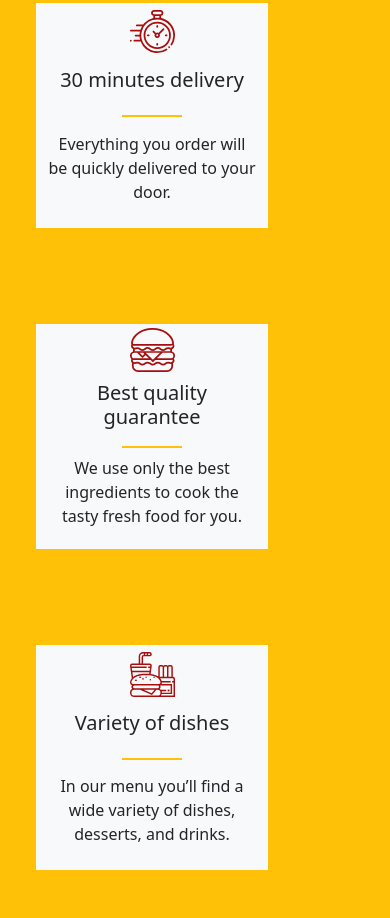
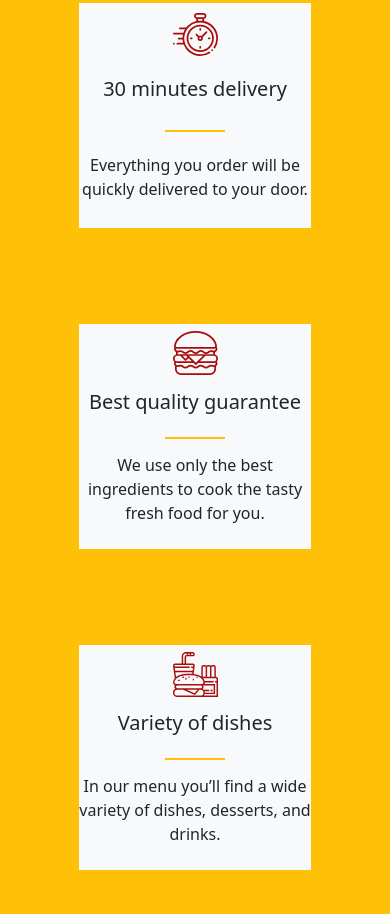
Before and after one commit to tamo23tamuna/lesson-12, a plain HTML site: page index.html in a window 390 px wide. Shown: the part 1411-2329 px from the top of the page. Drawn offline with Linux system fonts and the light colour scheme.

Commit message:
fix responsive

```diff
--- a/bootstrap/bootstrap/css/style.css
+++ b/bootstrap/bootstrap/css/style.css
@@ -1,20 +1,22 @@
-/* section 1 */
+/* section 2 */
 .box-size{
     width: 232px;
     height: 225px;
+}
+.icon-size{
+    width: 45px;
 }
 .divider-size{
     width: 60px;
     height: 2px;
 }
-.image-size{
-    width: 477px;
+@media (max-width: 1920px) {
+    .row-height{
+        height: 654px;
+    }
 }
-.div-size{
-    width: 505px;
+@media (max-width: 767px) {
+    .row-height{
+        height: 1280px;
+    }
 }
-
-/* section 2 */
-.icon-size{
-    width: 45px;
-}
--- a/index.html
+++ b/index.html
@@ -34,31 +34,35 @@
         </div>
     </section>
 
-    <section class="bg-warning d-flex align-items-center">
-        <div class="container px-0">
-            <div class="row">
-                <div class="col-lg-3 col-md-6 col-sm-12 bg-light d-flex flex-column align-items-center justify-content-around box-size ms-5 mt-5 mb-5">
+    <section class="h-auto bg-warning d-flex align-items-center">
+        <div class="container p-0 h-100">
+            <div class="row p-0 w-100 ms-0 row-height">
+                <div class="col-lg-3 col-md-6 col-sm-12 d-flex justify-content-center align-items-center mt-5 mb-5 box-div">
+                    <div class="bg-light box-size d-flex flex-column align-items-center justify-content-around">
                         <img class="icon-size" src="images/pizza-guy.svg" alt="pizza-guy-image">
                         <h3 class="text-center fs-5 fw-normal">Free shipping on first order</h3>
                         <div class="divider-size bg-warning"></div>
                         <p class="text-center fs-6">Sign up for updates and get free shipping</p>
                     </div>
-
-                <div class="col-lg-3 col-md-6 col-sm-12 bg-light d-flex flex-column align-items-center justify-content-around box-size ms-5 mt-5 mb-5">
+                </div>
+                <div class="col-lg-3 col-md-6 col-sm-12 d-flex justify-content-center align-items-center mt-5 mb-5 box-div">
+                    <div class="bg-light box-size d-flex flex-column align-items-center justify-content-around">
                         <img class="icon-size" src="images/time.svg" alt="pizza-guy-image">
                         <h3 class="text-center fs-5 fw-normal">30 minutes delivery</h3>
                         <div class="divider-size bg-warning"></div>
                         <p class="text-center fs-6">Everything you order will be quickly delivered to your door.</p>
                     </div>
-
-                <div class="col-lg-3 col-md-6 col-sm-12 bg-light d-flex flex-column align-items-center justify-content-around box-size ms-5 mt-5 mb-5">
+                </div>
+                <div class="col-lg-3 col-md-6 col-sm-12 d-flex justify-content-center align-items-center mt-5 mb-5 box-div">
+                    <div class="bg-light box-size d-flex flex-column align-items-center justify-content-around">
                         <img class="icon-size" src="images/burger.svg" alt="pizza-guy-image">
                         <h3 class="text-center fs-5 fw-normal">Best quality guarantee</h3>
                         <div class="divider-size bg-warning"></div>
                         <p class="text-center fs-6">We use only the best ingredients to cook the tasty fresh food for you.</p>
                     </div>
-
-                <div class="col-lg-3 col-md-6 col-sm-12 bg-light d-flex flex-column align-items-center justify-content-around box-size ms-5 mt-5 mb-5">
+                </div>
+                <div class="col-lg-3 col-md-6 col-sm-12 d-flex justify-content-center align-items-center mt-5 mb-5 box-div">
+                    <div class="bg-light box-size d-flex flex-column align-items-center justify-content-around">
                         <img class="icon-size" src="images/burger-menu.svg" alt="pizza-guy-image">
                         <h3 class="text-center fs-5 fw-normal">Variety of dishes</h3>
                         <div class="divider-size bg-warning"></div>
@@ -66,9 +70,7 @@
                     </div>
                 </div>
             </div>
+        </div>
     </section>
 </body>
 </html>
-
-
-<!-- col-lg-3 col-md-6 col-sm-12 -->
```
Lines whose indentation alone changed are shown as unchanged.
